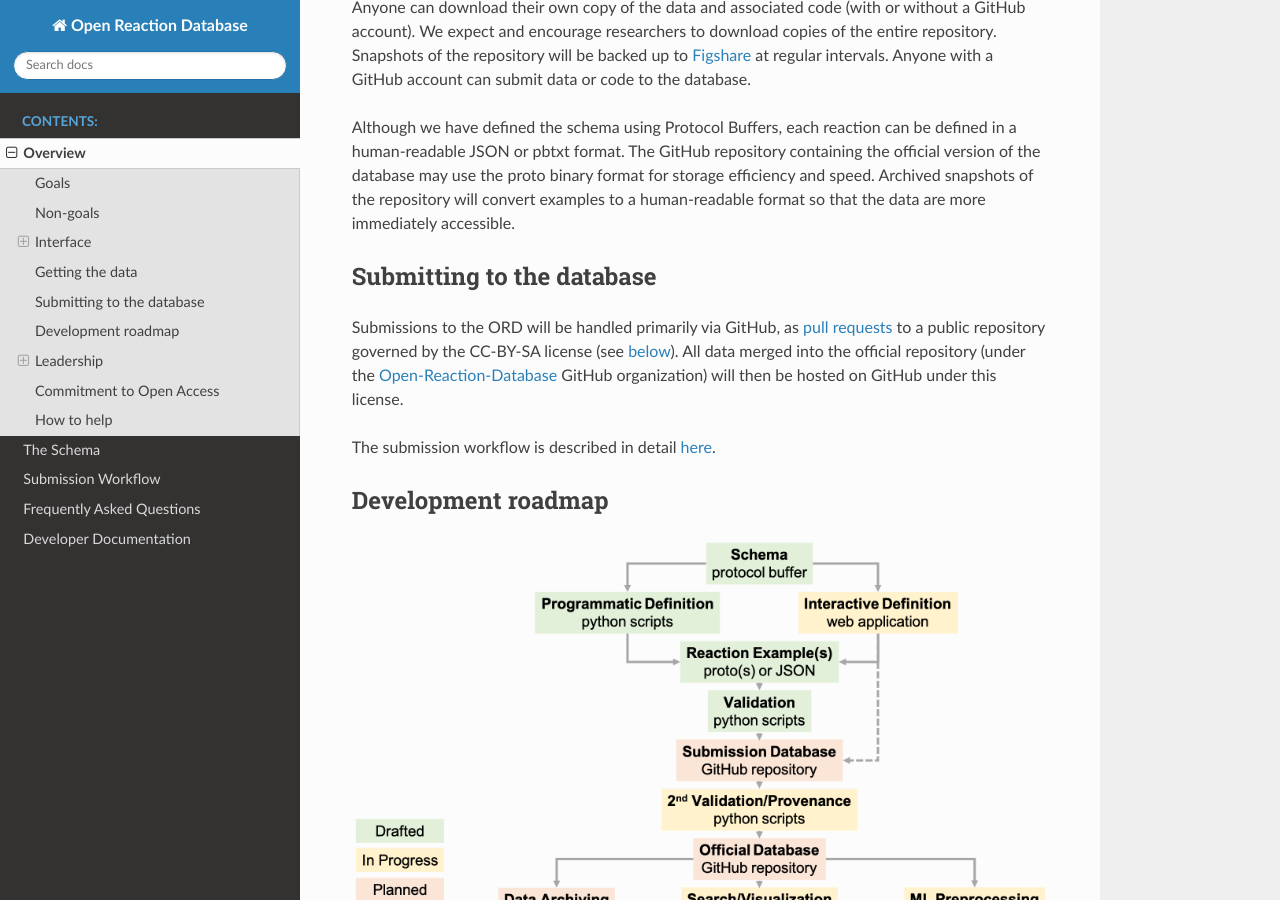
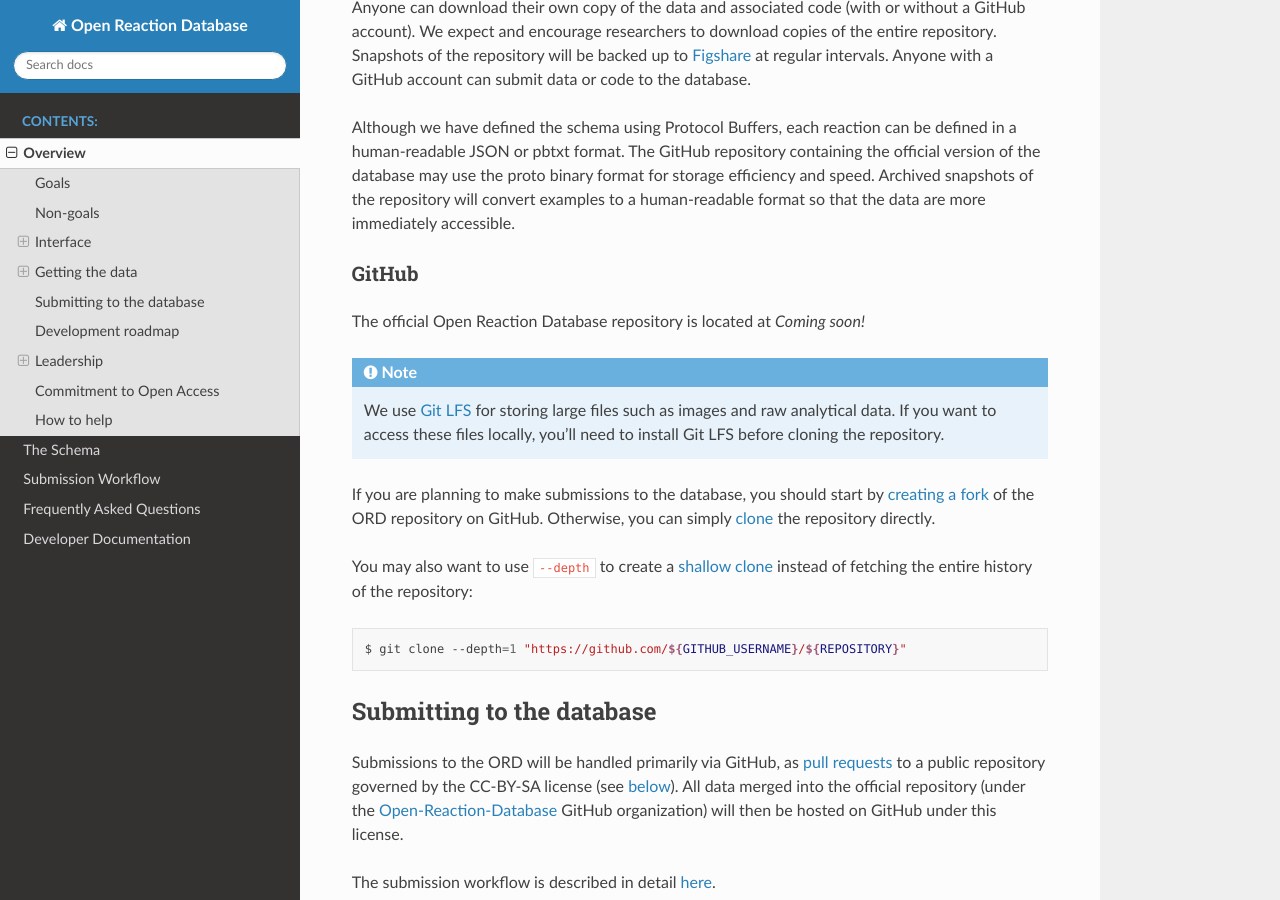
Before and after one commit to open-reaction-database/ord-schema, a Sphinx documentation site: the page built from docs/overview.md, in a window 1280 px wide and 900 px high, scrolled down 2096 px. Built offline with Sphinx 7.4.7 and the Read the Docs theme 2.0.0, drawn with Linux system fonts in a browser that asks for light colours.

Commit message:
Add GitHub docs

````diff
--- a/docs/conf.py
+++ b/docs/conf.py
@@ -13,14 +13,13 @@
 # import os
 # import sys
 # sys.path.insert(0, os.path.abspath('.'))
-
+from recommonmark import transform
 
 # -- Project information -----------------------------------------------------
 
 project = 'Open Reaction Database'
 copyright = '2020, Open Reaction Database maintainers'
 author = 'Open Reaction Database maintainers'
-
 
 # -- General configuration ---------------------------------------------------
 
@@ -40,7 +39,6 @@ templates_path = ['_templates']
 # This pattern also affects html_static_path and html_extra_path.
 exclude_patterns = ['_build', 'Thumbs.db', '.DS_Store']
 
-
 # -- Options for HTML output -------------------------------------------------
 
 # The theme to use for HTML and HTML Help pages.  See the documentation for
@@ -54,3 +52,8 @@ html_theme = 'sphinx_rtd_theme'
 html_static_path = ['_static']
 
 master_doc = 'index'
+
+
+def setup(app):
+    app.add_config_value('recommonmark_config', {'enable_eval_rst': True}, True)
+    app.add_transform(transform.AutoStructify)
--- a/docs/overview.md
+++ b/docs/overview.md
@@ -104,6 +104,32 @@ for storage efficiency and speed. Archived snapshots of the repository will
 convert examples to a human-readable format so that the data are more
 immediately accessible.
 
+### GitHub
+
+The official Open Reaction Database repository is located at
+_Coming soon!_
+
+```eval_rst
+.. NOTE::
+   We use `Git LFS <https://git-lfs.github.com/>`_ for storing large files such
+   as images and raw analytical data. If you want to access these files locally,
+   you'll need to install Git LFS before cloning the repository.
+```
+
+If you are planning to make submissions to the database, you should start by
+[creating a fork](https://help.github.com/en/github/getting-started-with-github/fork-a-repo)
+of the ORD repository on GitHub. Otherwise, you can simply
+[clone](https://help.github.com/en/github/creating-cloning-and-archiving-repositories/cloning-a-repository)
+the repository directly.
+
+You may also want to use `--depth` to create a
+[shallow clone](https://git-scm.com/docs/git-clone#Documentation/git-clone.txt---depthltdepthgt)
+instead of fetching the entire history of the repository:
+
+```shell
+$ git clone --depth=1 "https://github.com/${GITHUB_USERNAME}/${REPOSITORY}"
+```
+
 ## Submitting to the database
 
 Submissions to the ORD will be handled primarily via GitHub, as [pull
````
Also changed, not shown: docs/submissions.md (+7 -1 lines).
